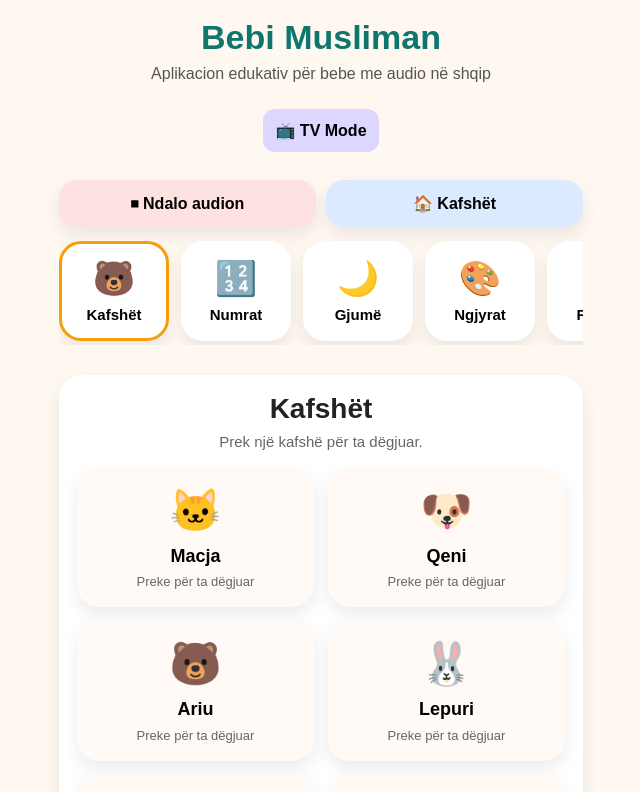
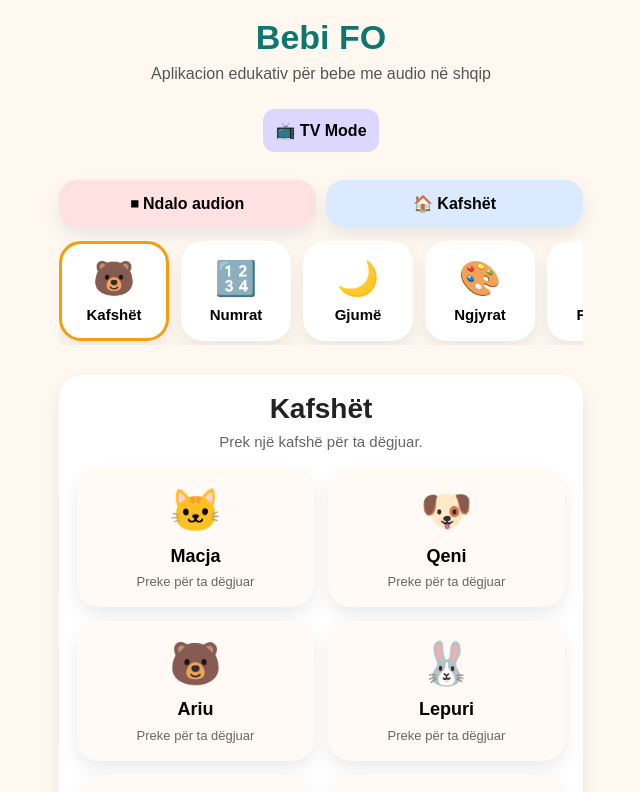
Before and after one commit to festime0107/versionBebi, a Next.js app: page / in a window 1280 px wide. Shown: the top 792 px of the page, without its empty margins (319-959 px from the left). Built offline with nearby package versions, Linux system fonts and the light colour scheme.

Commit message:
shtimi i ikones si appp

```diff
--- a/app/layout.js
+++ b/app/layout.js
@@ -1,6 +1,12 @@
 export const metadata = {
-  title: 'Bebi Musliman',
+  title: 'Bebi FO',
   description: 'Aplikacion edukativ për bebe muslimane',
+  manifest: '/manifest.json',
+  themeColor: '#0f766e',
+  icons: {
+    icon: '/icons/icon-192.png',
+    apple: '/icons/icon-192.png',
+  },
 };
 
 import './globals.css';
--- a/app/page.js
+++ b/app/page.js
@@ -227,7 +227,7 @@ if (tvMode) {
   return (
     <main className="pageWrapper">
       <div className="headerBox">
-        <h1 className="mainTitle">Bebi Musliman</h1>
+        <h1 className="mainTitle">Bebi FO</h1>
         <p className="subtitle">
           Aplikacion edukativ për bebe me audio në shqip
         </p>
```
Also changed, not shown: public/icons/icon-192.png (added), public/manifest.json (added).
